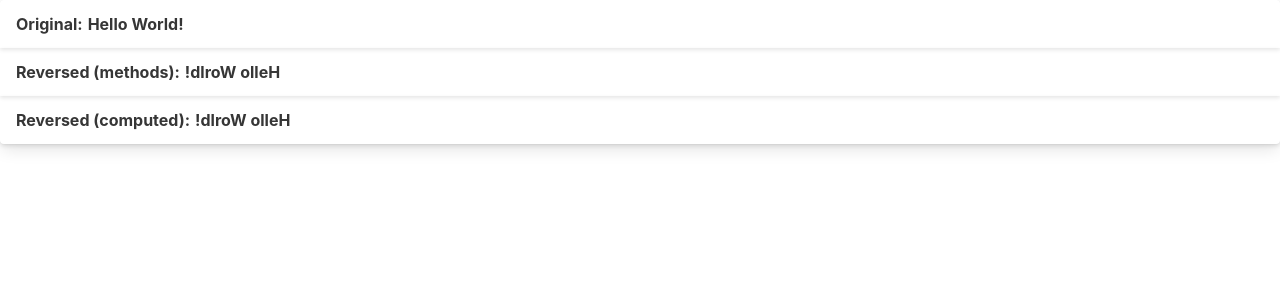
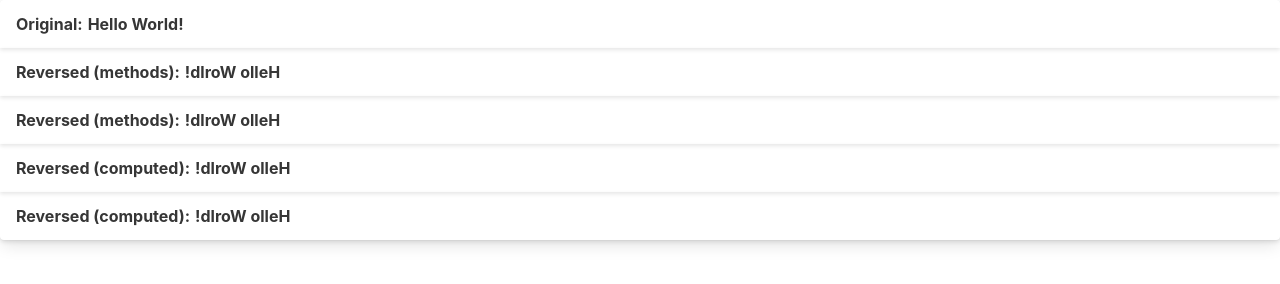
Before and after one commit to permadiwibisono/hello-vue, a plain HTML site: page method-computed.html in a window 1280 px wide. Drawn offline with nearby package versions, Linux system fonts and the light colour scheme.

Commit message:
day06 - So calling the computed property multiple times will always return the same cache value

```diff
--- a/method-computed.html
+++ b/method-computed.html
@@ -14,6 +14,14 @@
           {{ reverseString(message) }}
         </header>
         <header class="card-header card-header-title">
+          <span style="margin-right: 5px">Reversed (methods):</span>
+          {{ reverseString(message) }}
+        </header>
+        <header class="card-header card-header-title">
+          <span style="margin-right: 5px">Reversed (computed):</span>
+          {{ reverseMessage }}
+        </header>
+        <header class="card-header card-header-title">
           <span style="margin-right: 5px">Reversed (computed):</span>
           {{ reverseMessage }}
         </header>
--- a/method-computed.js
+++ b/method-computed.js
@@ -5,7 +5,7 @@ new Vue({
   },
   methods: {
     reverseString(str){
-      console.log("This is reverseMessage");
+      console.log("This is reverseString");
       return str.split('').reverse().join('');
     }
   },
```
